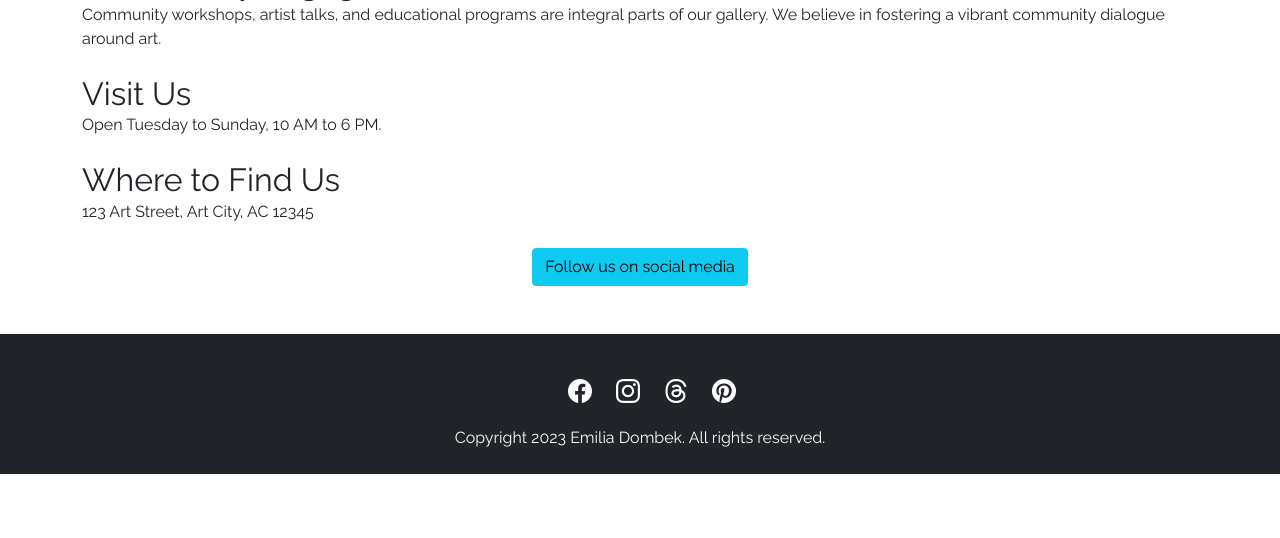
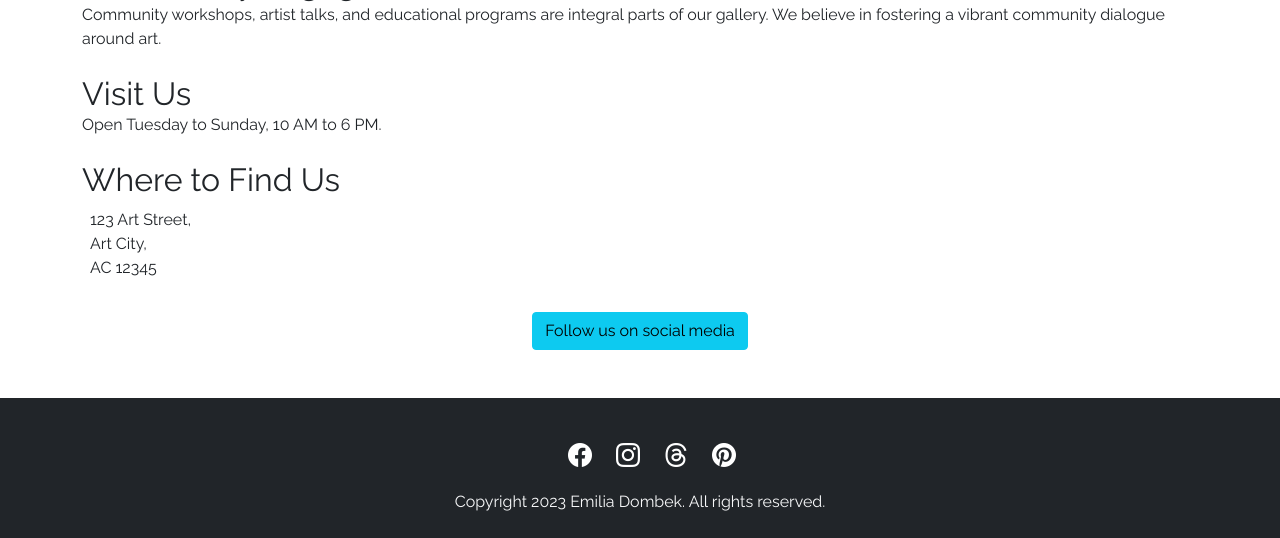
Before and after one commit to emidombek/uptowngallery, a Django app: page /about/ in a window 1280 px wide. Shown: the part 1418-1956 px from the top of the page. Before the commit the page ends 1892 px from the top, so only its background shows below. Run offline with Django 3.2, Linux system fonts and the light colour scheme; some libraries are stand-ins or nearby versions; some web fonts are replaced.

Commit message:
Update template heading

```diff
--- a/templates/about.html
+++ b/templates/about.html
@@ -5,7 +5,7 @@
     <!-- Introduction Section -->
     <div class="row mb-4">
       <div class="col-12">
-        <h2 class="display-4 text-center">About Uptown Art Gallery</h2>
+        <h1 class="display-4 text-center">About Uptown Art Gallery</h1>
         <p class="lead text-center mt-2">Discover the pulse of the city's art scene.</p>
       </div>
     </div>
@@ -61,7 +61,11 @@
     <div class="row mb-4">
       <div class="col-md-6">
         <h2>Where to Find Us</h2>
-        <p>123 Art Street, Art City, AC 12345</p>
+        <div class="p-2">
+          <p>123 Art Street,</p>
+          <p>Art City,</p>
+          <p>AC 12345</p>
+        </div>
       </div>
     </div>
 
```
